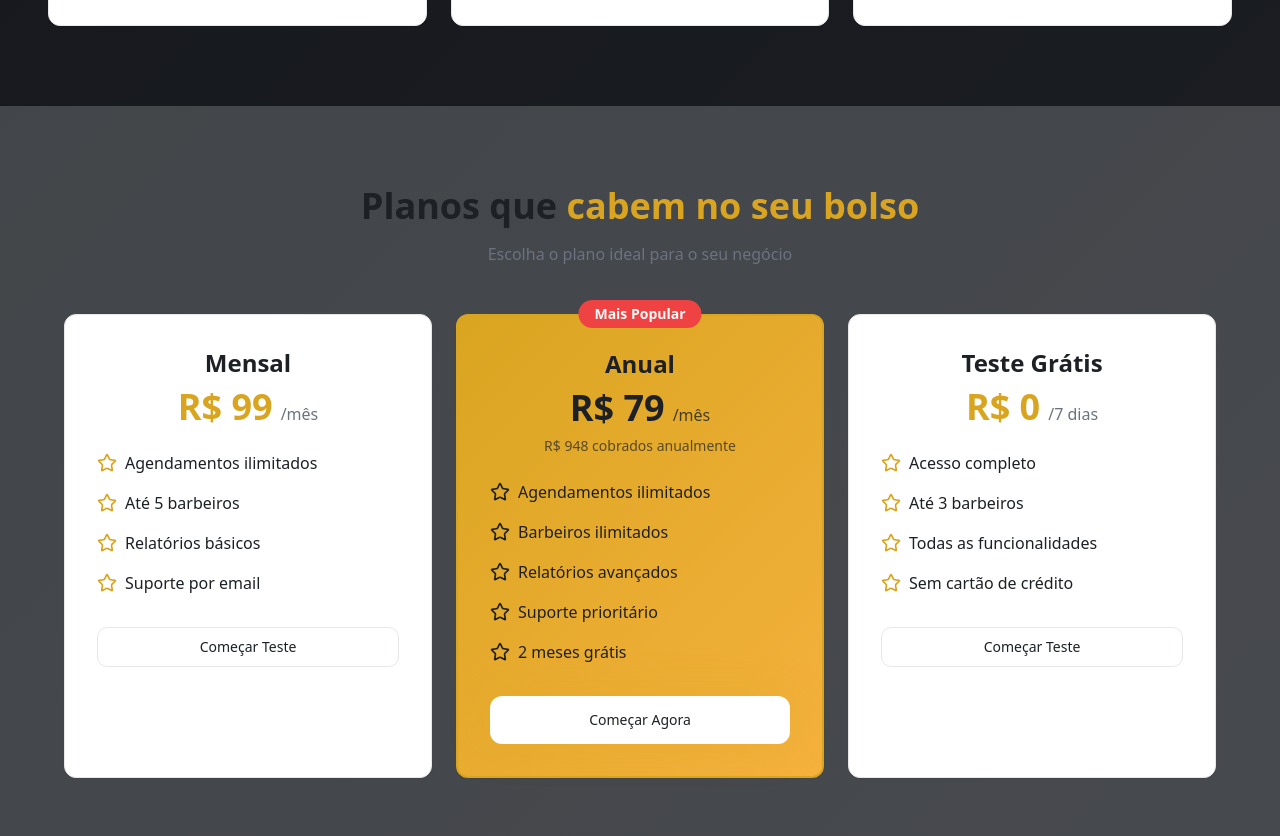
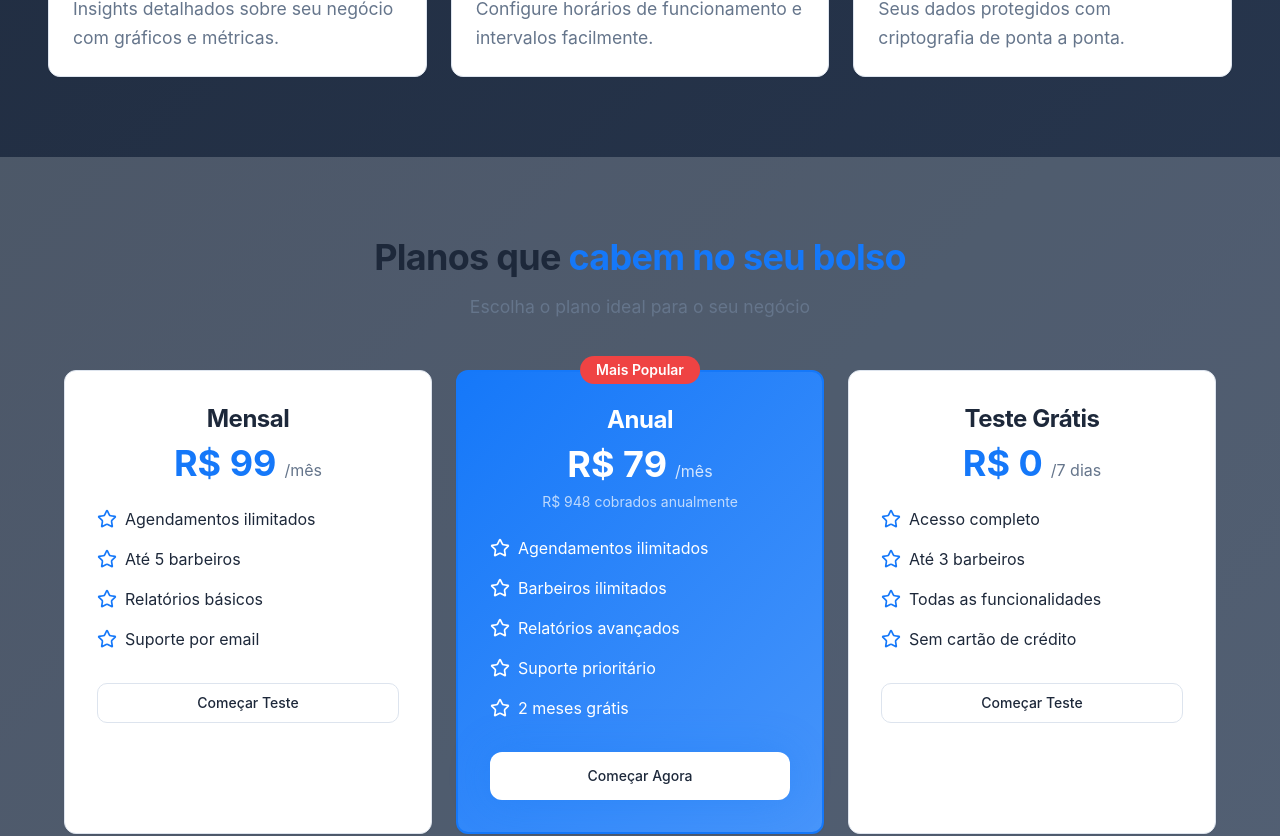
Before and after one commit to brunocamarg0/trim-squire, a React (Vite) app: page / in a window 1280 px wide. Shown: the part 1418-2254 px from the top of the page. Built offline with nearby package versions, Linux system fonts and the light colour scheme; the HTML template or start-up script is replaced by a standard one.

Commit message:
Modernizar design com cores azul, branco e vermelho, melhorar tipografia e legibilidade

```diff
--- a/src/index.css
+++ b/src/index.css
@@ -9,105 +9,105 @@ All colors MUST be HSL.
 @layer base {
   :root {
     --background: 0 0% 100%;
-    --foreground: 220 13% 13%;
+    --foreground: 217 33% 17%;
 
     --card: 0 0% 100%;
-    --card-foreground: 220 13% 13%;
+    --card-foreground: 217 33% 17%;
 
     --popover: 0 0% 100%;
-    --popover-foreground: 220 13% 13%;
+    --popover-foreground: 217 33% 17%;
 
-    --primary: 43 74% 49%;
-    --primary-foreground: 220 13% 13%;
+    --primary: 214 95% 53%;
+    --primary-foreground: 0 0% 100%;
 
-    --secondary: 220 13% 95%;
-    --secondary-foreground: 220 13% 13%;
+    --secondary: 217 33% 97%;
+    --secondary-foreground: 217 33% 17%;
 
-    --muted: 220 13% 95%;
-    --muted-foreground: 220 9% 46%;
+    --muted: 217 33% 97%;
+    --muted-foreground: 215 16% 47%;
 
-    --accent: 43 74% 49%;
-    --accent-foreground: 220 13% 13%;
+    --accent: 214 95% 53%;
+    --accent-foreground: 0 0% 100%;
 
     --destructive: 0 84% 60%;
-    --destructive-foreground: 0 0% 98%;
+    --destructive-foreground: 0 0% 100%;
 
-    --border: 220 13% 91%;
-    --input: 220 13% 91%;
-    --ring: 43 74% 49%;
+    --border: 217 33% 90%;
+    --input: 217 33% 90%;
+    --ring: 214 95% 53%;
 
     --radius: 0.75rem;
 
     --sidebar-background: 0 0% 98%;
-    --sidebar-foreground: 220 13% 13%;
-    --sidebar-primary: 43 74% 49%;
-    --sidebar-primary-foreground: 220 13% 13%;
-    --sidebar-accent: 220 13% 95%;
-    --sidebar-accent-foreground: 220 13% 13%;
-    --sidebar-border: 220 13% 91%;
-    --sidebar-ring: 43 74% 49%;
+    --sidebar-foreground: 217 33% 17%;
+    --sidebar-primary: 214 95% 53%;
+    --sidebar-primary-foreground: 0 0% 100%;
+    --sidebar-accent: 217 33% 97%;
+    --sidebar-accent-foreground: 217 33% 17%;
+    --sidebar-border: 217 33% 90%;
+    --sidebar-ring: 214 95% 53%;
 
-    /* Premium gradients */
-    --gradient-primary: linear-gradient(135deg, hsl(43 74% 49%) 0%, hsl(38 90% 60%) 100%);
-    --gradient-dark: linear-gradient(135deg, hsl(220 13% 9%) 0%, hsl(220 13% 13%) 100%);
-    --gradient-hero: linear-gradient(135deg, hsl(220 13% 9%) 0%, hsl(220 13% 15%) 50%, hsl(43 74% 20%) 100%);
+    /* Premium gradients - Azul e Branco Moderno */
+    --gradient-primary: linear-gradient(135deg, hsl(214 95% 53%) 0%, hsl(214 95% 63%) 100%);
+    --gradient-dark: linear-gradient(135deg, hsl(217 33% 17%) 0%, hsl(217 33% 25%) 100%);
+    --gradient-hero: linear-gradient(135deg, hsl(214 95% 53%) 0%, hsl(214 95% 63%) 50%, hsl(0 84% 60%) 100%);
 
     /* Shadows */
-    --shadow-glow: 0 0 40px hsl(43 74% 49% / 0.3);
-    --shadow-premium: 0 20px 60px -15px hsl(43 74% 49% / 0.4);
-    --shadow-card: 0 4px 20px hsl(220 13% 9% / 0.1);
+    --shadow-glow: 0 0 40px hsl(214 95% 53% / 0.3);
+    --shadow-premium: 0 20px 60px -15px hsl(214 95% 53% / 0.4);
+    --shadow-card: 0 4px 20px hsl(217 33% 17% / 0.1);
 
     /* Animations */
     --transition-smooth: all 0.3s cubic-bezier(0.4, 0, 0.2, 1);
   }
 
   .dark {
-    --background: 220 13% 9%;
+    --background: 217 33% 17%;
     --foreground: 0 0% 98%;
 
-    --card: 220 13% 13%;
+    --card: 217 33% 20%;
     --card-foreground: 0 0% 98%;
 
-    --popover: 220 13% 13%;
+    --popover: 217 33% 20%;
     --popover-foreground: 0 0% 98%;
 
-    --primary: 43 74% 49%;
-    --primary-foreground: 220 13% 13%;
+    --primary: 214 95% 53%;
+    --primary-foreground: 0 0% 100%;
 
-    --secondary: 220 13% 18%;
+    --secondary: 217 33% 25%;
     --secondary-foreground: 0 0% 98%;
 
-    --muted: 220 13% 18%;
-    --muted-foreground: 220 9% 65%;
+    --muted: 217 33% 25%;
+    --muted-foreground: 215 16% 65%;
 
-    --accent: 43 74% 49%;
-    --accent-foreground: 220 13% 13%;
+    --accent: 214 95% 53%;
+    --accent-foreground: 0 0% 100%;
 
     --destructive: 0 84% 60%;
-    --destructive-foreground: 0 0% 98%;
+    --destructive-foreground: 0 0% 100%;
 
-    --border: 220 13% 18%;
-    --input: 220 13% 18%;
-    --ring: 43 74% 49%;
+    --border: 217 33% 25%;
+    --input: 217 33% 25%;
+    --ring: 214 95% 53%;
 
-    --sidebar-background: 220 13% 13%;
+    --sidebar-background: 217 33% 20%;
     --sidebar-foreground: 0 0% 98%;
-    --sidebar-primary: 43 74% 49%;
-    --sidebar-primary-foreground: 220 13% 13%;
-    --sidebar-accent: 220 13% 18%;
+    --sidebar-primary: 214 95% 53%;
+    --sidebar-primary-foreground: 0 0% 100%;
+    --sidebar-accent: 217 33% 25%;
     --sidebar-accent-foreground: 0 0% 98%;
-    --sidebar-border: 220 13% 18%;
-    --sidebar-ring: 43 74% 49%;
+    --sidebar-border: 217 33% 25%;
+    --sidebar-ring: 214 95% 53%;
 
-    /* Premium gradients - dark theme */
-    --gradient-primary: linear-gradient(135deg, hsl(43 74% 49%) 0%, hsl(38 90% 60%) 100%);
-    --gradient-dark: linear-gradient(135deg, hsl(220 13% 9%) 0%, hsl(220 13% 15%) 100%);
-    --gradient-hero: linear-gradient(135deg, hsl(220 13% 9%) 0%, hsl(220 13% 15%) 50%, hsl(43 74% 20%) 100%);
+    /* Premium gradients - dark theme - Azul Moderno */
+    --gradient-primary: linear-gradient(135deg, hsl(214 95% 53%) 0%, hsl(214 95% 63%) 100%);
+    --gradient-dark: linear-gradient(135deg, hsl(217 33% 17%) 0%, hsl(217 33% 25%) 100%);
+    --gradient-hero: linear-gradient(135deg, hsl(214 95% 53%) 0%, hsl(214 95% 63%) 50%, hsl(0 84% 60%) 100%);
 
     /* Shadows - dark theme */
-    --shadow-glow: 0 0 40px hsl(43 74% 49% / 0.4);
-    --shadow-premium: 0 20px 60px -15px hsl(43 74% 49% / 0.5);
-    --shadow-card: 0 4px 20px hsl(220 13% 5% / 0.3);
+    --shadow-glow: 0 0 40px hsl(214 95% 53% / 0.4);
+    --shadow-premium: 0 20px 60px -15px hsl(214 95% 53% / 0.5);
+    --shadow-card: 0 4px 20px hsl(217 33% 5% / 0.3);
   }
 }
 
@@ -118,5 +118,28 @@ All colors MUST be HSL.
 
   body {
     @apply bg-background text-foreground;
+    font-family: -apple-system, BlinkMacSystemFont, 'Segoe UI', 'Roboto', 'Oxygen', 'Ubuntu', 'Cantarell', 'Fira Sans', 'Droid Sans', 'Helvetica Neue', sans-serif;
+    -webkit-font-smoothing: antialiased;
+    -moz-osx-font-smoothing: grayscale;
+  }
+
+  h1, h2, h3, h4, h5, h6 {
+    @apply font-bold tracking-tight;
+    letter-spacing: -0.02em;
+  }
+
+  h1 {
+    @apply text-5xl md:text-7xl;
+    font-weight: 800;
+  }
+
+  h2 {
+    @apply text-4xl md:text-5xl;
+    font-weight: 700;
+  }
+
+  p {
+    @apply leading-relaxed;
+    font-size: 1.1rem;
   }
 }
--- a/tailwind.config.ts
+++ b/tailwind.config.ts
@@ -110,10 +110,10 @@ export default {
         },
         "glow": {
           "0%, 100%": {
-            boxShadow: "0 0 20px hsl(43 74% 49% / 0.3)",
+            boxShadow: "0 0 20px hsl(214 95% 53% / 0.3)",
           },
           "50%": {
-            boxShadow: "0 0 40px hsl(43 74% 49% / 0.6)",
+            boxShadow: "0 0 40px hsl(214 95% 53% / 0.6)",
           },
         },
       },
```
